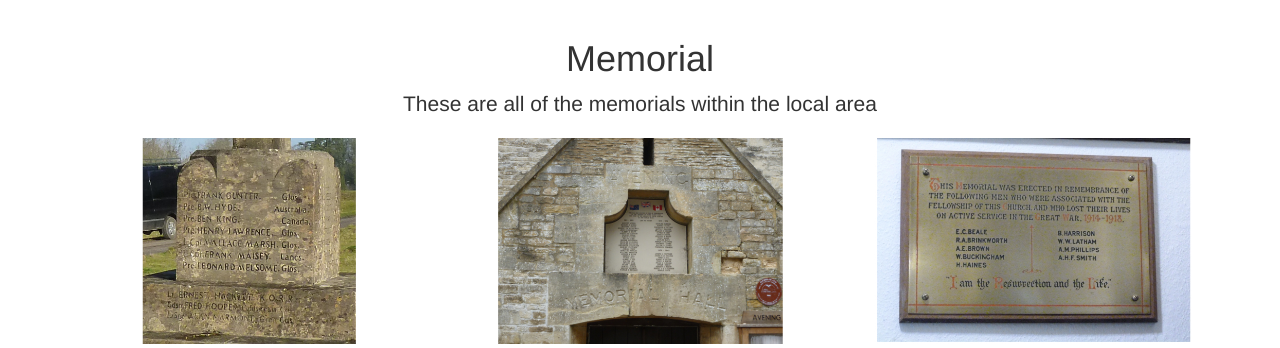
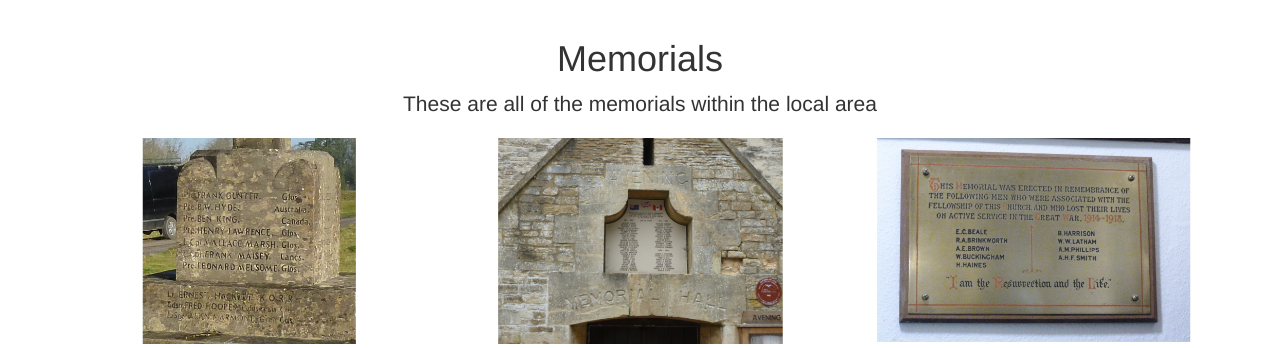
Before and after one commit to duckers24/WW1-Website, a PHP site: page /memorial.php in a window 1280 px wide. Shown: the part 51-399 px from the top of the page. Run offline with PHP 8.4, Linux system fonts and the light colour scheme; some web fonts are replaced.

Commit message:
Heading and Title
I changed the heading and the title to reflect that there are more than
one memorials

```diff
--- a/memorial.php
+++ b/memorial.php
@@ -9,7 +9,7 @@
     <meta name="description" content="">
     <meta name="author" content="">
 
-    <title>Memorial</title>
+    <title>Memorials</title>
 
     <!-- Bootstrap Core CSS -->
     <link href="includes/css/bootstrap.min.css" rel="stylesheet">
@@ -42,7 +42,7 @@
 
         <div class="row">
             <div class="col-lg-12 text-center">
-                <h1>Memorial</h1>
+                <h1>Memorials</h1>
                 <p class="lead">These are all of the memorials within the local area</p>
                 <!-- Projects Row -->
                 <div class="row">
```
